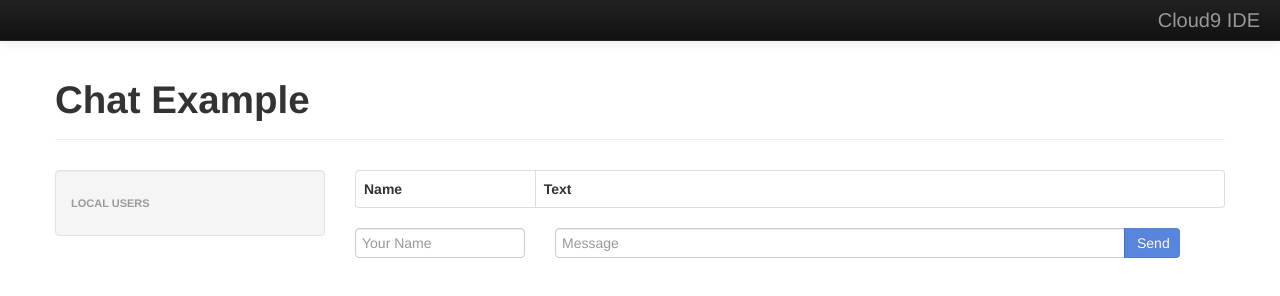
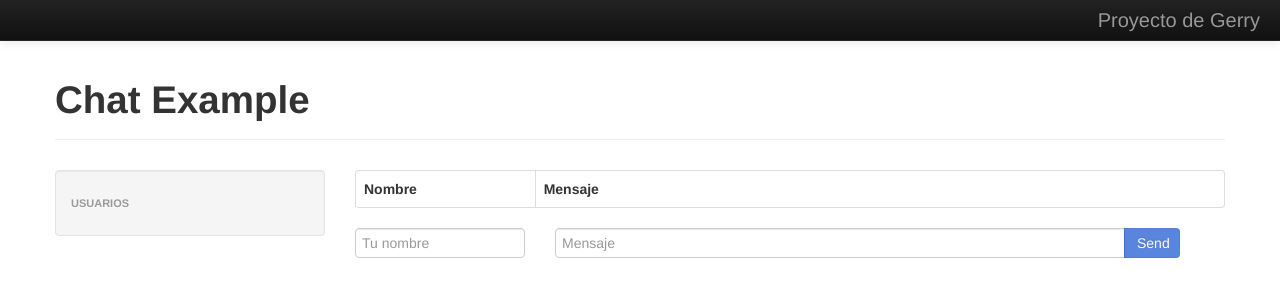
Before and after one commit to gerardochavez8/practica3-chavez, a website: page client/index.html in a window 1280 px wide. Drawn offline with nearby package versions, Linux system fonts and the light colour scheme; no server answers.

Commit message:
[REF] de inglés a español

```diff
--- a/client/index.html
+++ b/client/index.html
@@ -50,7 +50,7 @@
       <div class="navbar navbar-fixed-top navbar-inverse">
         <div class="navbar-inner">
           <div class="pull-right">
-            <a href="https://c9.io" class="brand">Cloud9 IDE</a>
+            <a href="https://c9.io" class="brand">Proyecto de Gerry</a>
           </div>
         </div>
       </div>
@@ -60,7 +60,7 @@
       <div class="row">
         <div class="span3">
           <ul class="nav nav-list well">
-            <li class="nav-header">Local Users</li>
+            <li class="nav-header">Usuarios</li>
             <li ng-repeat="user in roster" ng-bind="user">
             </li>
           </ul>
@@ -69,8 +69,8 @@
           <table class="table table-striped table-bordered">
             <thead>
               <tr>
-                <th class="span2">Name</th>
-                <th class="span7">Text</th>
+                <th class="span2">Nombre</th>
+                <th class="span7">Mensaje</th>
               </tr>
             </thead>
             <tbody>
@@ -82,9 +82,9 @@
           </table>
           <div class="row controls">
             <form ng-submit="send()">
-              <div class="span2"><input type="text" class="input-block-level" ng-model="name" ng-change="setName()" placeholder="Your Name"></div>
+              <div class="span2"><input type="text" class="input-block-level" ng-model="name" ng-change="setName()" placeholder="Tu nombre"></div>
               <div class="input-append span7">
-                <input type="text" class="span6" ng-model="text" placeholder="Message">
+                <input type="text" class="span6" ng-model="text" placeholder="Mensaje">
                 <input type="submit" class="span1 btn btn-primary" value="Send" ng-disabled="!text">
               </div>
             </form>
```
